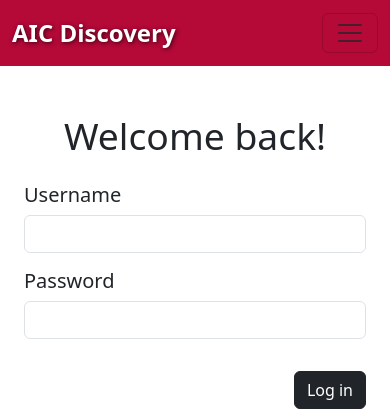
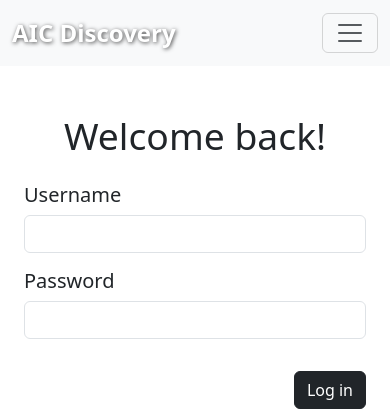
Before and after one commit to EMSAGER/aic_discovery, a Flask app: page /login in a window 390 px wide. Shown: the top 420 px of the page. Run offline with Flask 3, Linux system fonts and the light colour scheme; some libraries are stand-ins or nearby versions.

Commit message:
mobile user interface base.html

```diff
--- a/templates/base.html
+++ b/templates/base.html
@@ -13,7 +13,7 @@
     <title>{% block title %}{% endblock %}</title>
 </head>
   <body>
-    <nav class="navbar navbar-expand-lg">
+    <nav class="navbar navbar-expand-lg navbar-light bg-light">
       <div class="container-fluid">
         <!-- Brand/logo -->
         <a class="navbar-brand" href="/">
```
